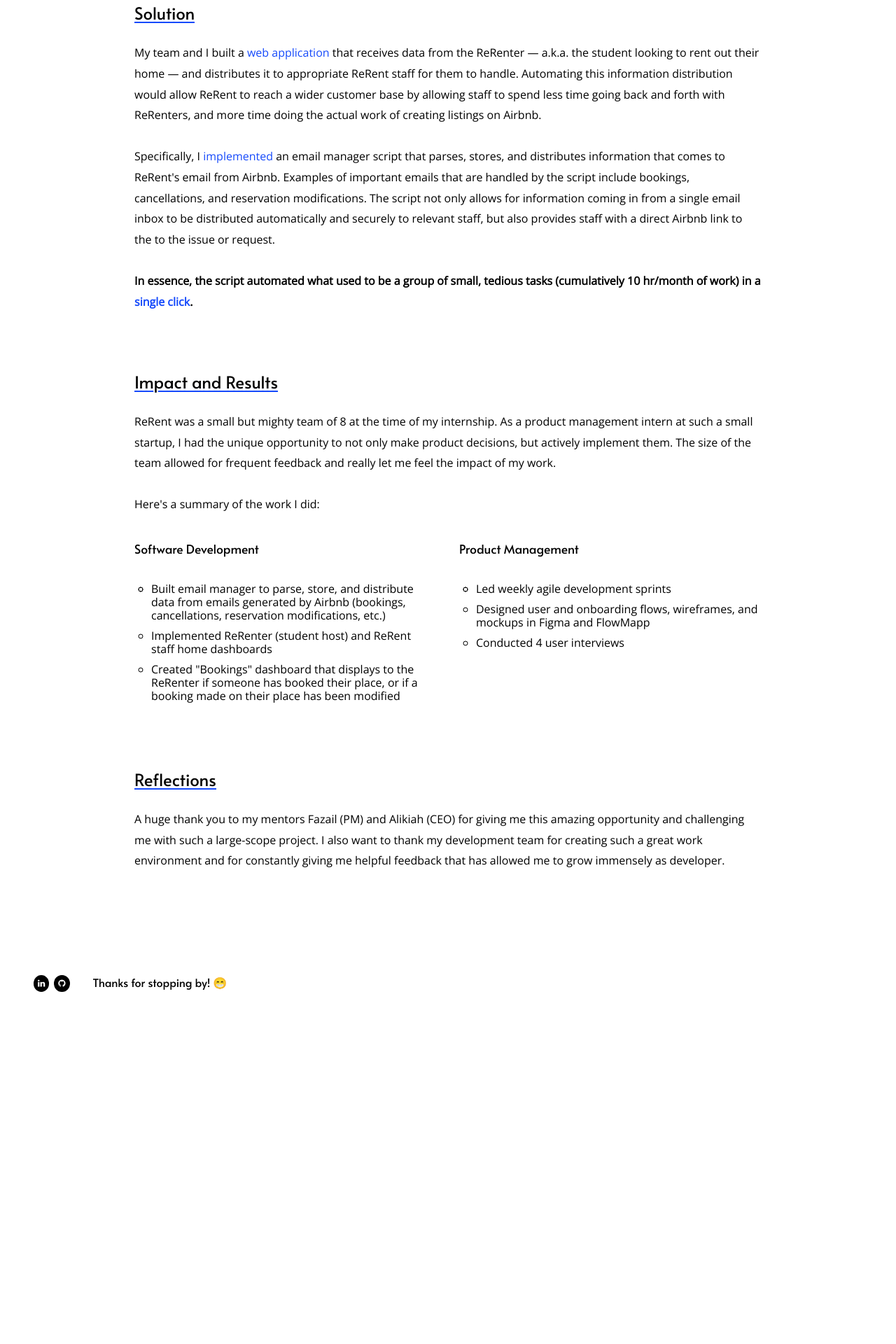
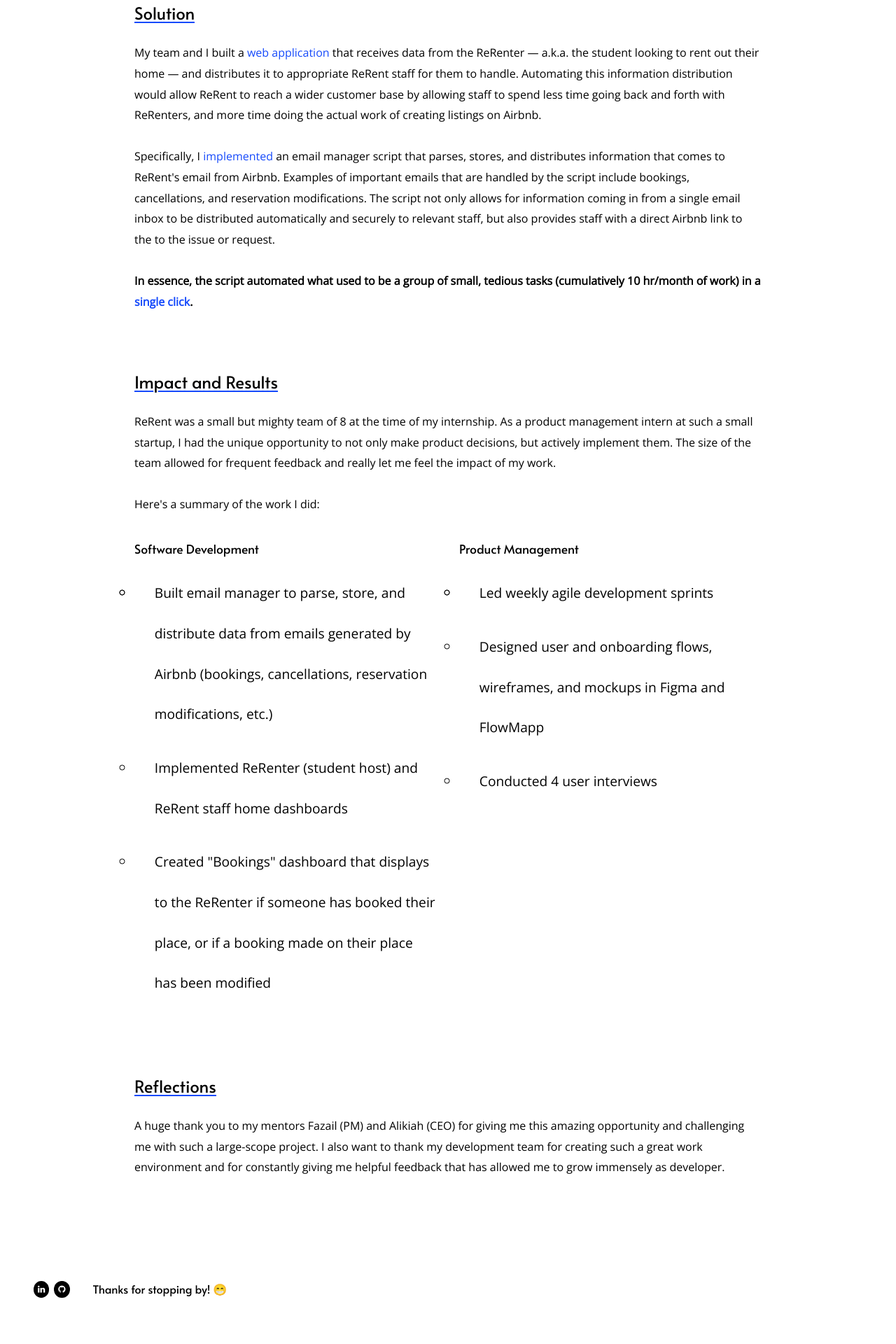
Before and after one commit to ashleyyqin/ashleyyqin.github.io, a Jekyll site: the page built from pages/rerent.html, in a window 1280 px wide. Shown: the part 1390-3310 px from the top of the page at 70% size. Built offline with Jekyll 4.4.1, drawn with Linux system fonts in a browser that asks for light colours; a script that is not in the unit is left out; before the commit the page ends 2873 px from its top, so only the background shows below that.

Commit message:
spacing issues

```diff
--- a/pages/rerent.html
+++ b/pages/rerent.html
@@ -74,11 +74,9 @@
                             the issue or request.
                             <br>
                             <br>
-                            <strong>
-                                <span style="font-weight: 900">In essence, the script automated what used to be a group of small, tedious tasks
+                            <span style="font-weight: 900">In essence, the script automated what used to be a group of small, tedious tasks
                             (cumulatively
                                 10 hr/month of work) in a <span class="blue">single click</span>.</span>
-                            </strong>
                         </p>
                     </div>
                 </article>
@@ -149,31 +147,43 @@
                     <div style="display: grid;grid-template-columns: repeat(auto-fit, minmax(10rem, 1fr));width: 100%;grid-column-gap: 2em;grid-row-gap: 2em;">
                         <div>
                             <p style="font-size: 110%">Software Development</p>
-                            <ul style="font-family: 'Open Sans', sans-serif; font-size: 100%; margin-left: 1.5em; line-height: 3">
+                            <ul>
                                 <li>
+                                    <p style="font-family: 'Open Sans', sans-serif; font-size: 100%; margin-left: 1.5em; line-height: 3">
                                     Built email manager to parse, store, and distribute data from emails generated by Airbnb (bookings,
                                     cancellations, reservation modifications, etc.)
+                                    </p>
                                 </li>
                                 <li>
+                                    <p style="font-family: 'Open Sans', sans-serif; font-size: 100%; margin-left: 1.5em; line-height: 3">
                                     Implemented ReRenter (student host) and ReRent staff home dashboards
+                                    </p>
                                 </li>
                                 <li>
+                                    <p style="font-family: 'Open Sans', sans-serif; font-size: 100%; margin-left: 1.5em; line-height: 3">
                                     Created "Bookings" dashboard that displays to the ReRenter if someone has booked their
                                     place, or if a booking made on their place has been modified
+                                    </p>
                                 </li>
                             </ul>
                         </div>
                         <div>
                             <p style="font-size: 110%">Product Management</p>
-                            <ul style="font-family: 'Open Sans', sans-serif; font-size: 100%; margin-left: 1.5em; line-height: 3">
+                            <ul>
                                 <li>
+                                    <p style="font-family: 'Open Sans', sans-serif; font-size: 100%; margin-left: 1.5em; line-height: 3">
                                     Led weekly agile development sprints
+                                    </p>
                                 </li>
                                 <li>
+                                    <p style="font-family: 'Open Sans', sans-serif; font-size: 100%; margin-left: 1.5em; line-height: 3">
                                     Designed user and onboarding flows, wireframes, and mockups in Figma and FlowMapp
+                                    </p>
                                 </li>
                                 <li>
+                                    <p style="font-family: 'Open Sans', sans-serif; font-size: 100%; margin-left: 1.5em; line-height: 3">
                                     Conducted 4 user interviews
+                                    </p>
                                 </li>
                             </ul>
                         </div>
```
